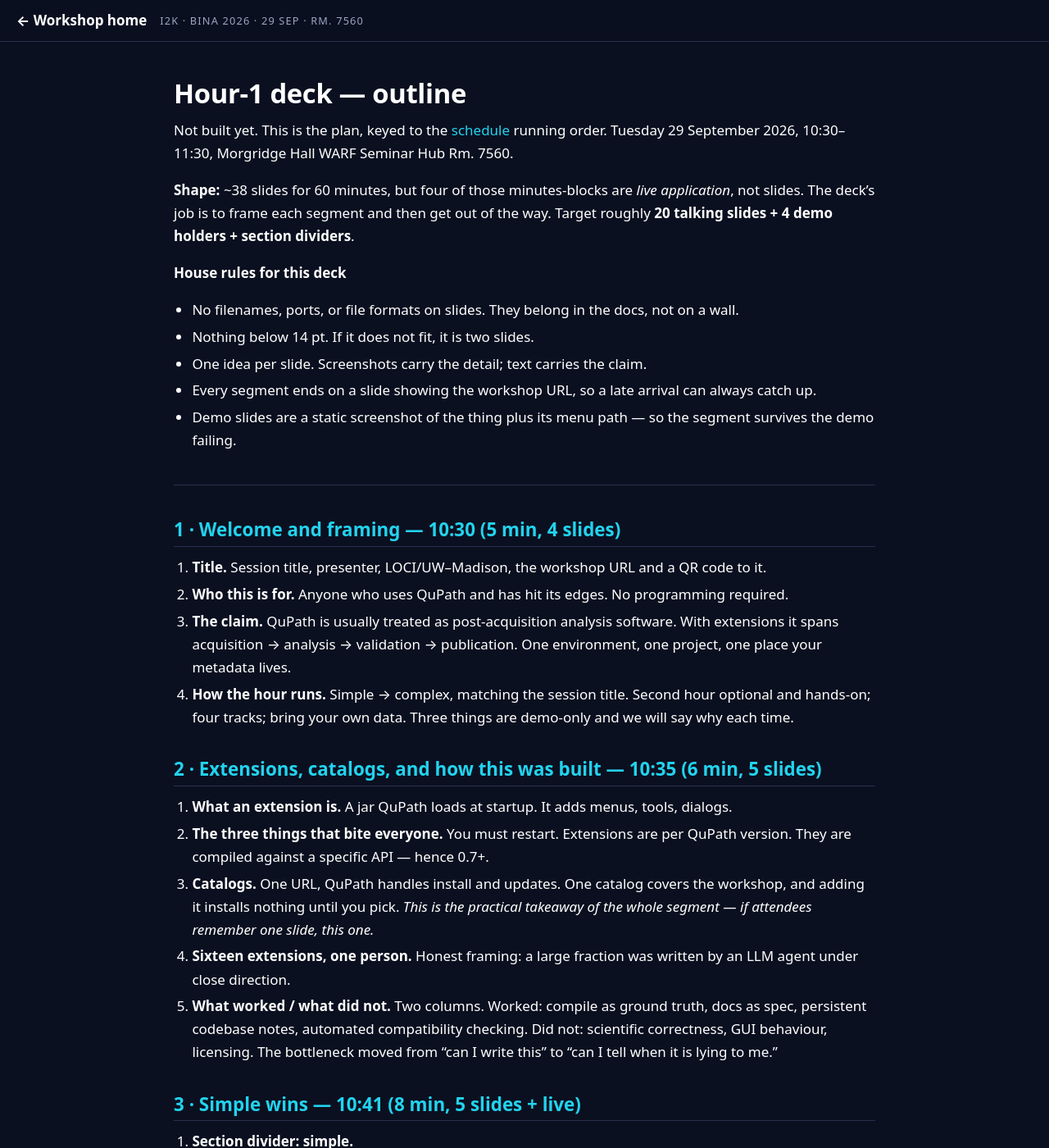
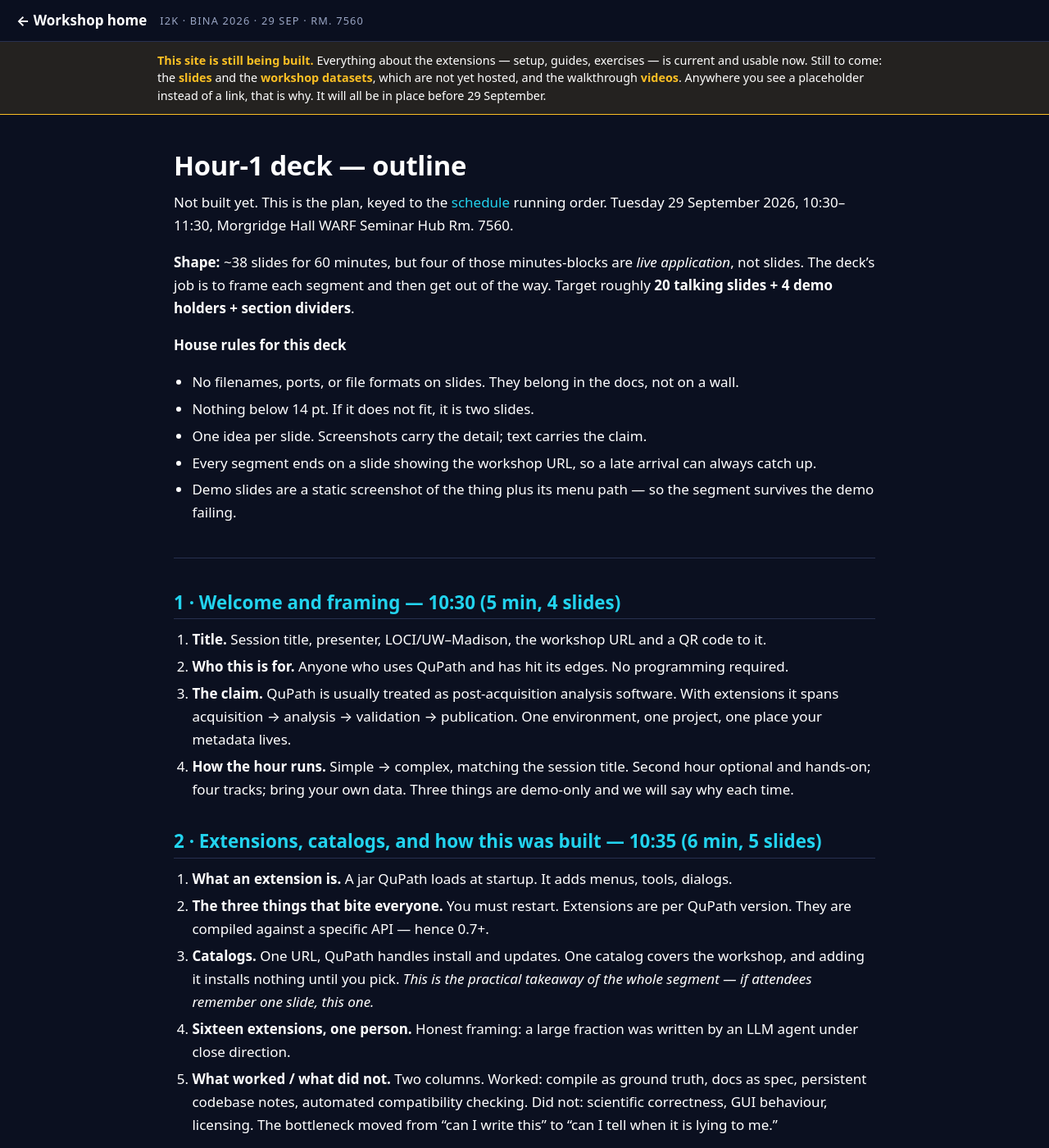
Before and after one commit to MichaelSNelson/BINA-I2K-2026-QuPath-Extensions, a Jekyll site: the page built from SLIDE_OUTLINE.md, in a window 1280 px wide and 1400 px high. Shown: the whole window at 82% size. Built offline with Jekyll 4.4.1, drawn with Linux system fonts in a browser that asks for light colours; our own code applies the rules of GitHub Pages for plain Markdown files.

Commit message:
Say plainly that the site is unfinished
The link is going out before the slides, datasets and videos are hosted, so
several pages show %%PLACEHOLDER%% where a link belongs. Without a note that
reads as a broken site rather than an unfinished one.

The banner appears on the landing page and, via the shared layout, on every
docs page - someone following a deep link should not have to go home to find
out why a link is missing. It is specific about what is missing and what is
not, so it does not undersell the parts that are ready.

Claude-Session: https://claude.ai/code/session_01KwiACUr5MacuDvqp74c96o

```diff
--- a/_layouts/default.html
+++ b/_layouts/default.html
@@ -26,6 +26,10 @@ a:hover{text-decoration:underline}
 }
 .topbar .home{font-weight:700; color:var(--ink)}
 .topbar .eyebrow{color:var(--mut); font-size:.8rem; letter-spacing:.09em; text-transform:uppercase}
+.wip{background:rgba(251,191,36,.10); border-bottom:1px solid var(--am);
+  padding:.7rem 1.25rem; color:var(--ink); font-size:.9rem; line-height:1.5}
+.wip .wrapinner{max-width:56rem; margin:0 auto}
+.wip b{color:var(--am)}
 main{max-width:56rem; margin:0 auto; padding:2rem 1.25rem 5rem}
 h1,h2,h3,h4{line-height:1.25; font-weight:700; margin:2.2rem 0 .7rem}
 h1{font-size:2.05rem; margin-top:.6rem; letter-spacing:-.01em}
@@ -66,6 +70,13 @@ img{max-width:100%; height:auto; border-radius:12px; border:1px solid var(--hair
   <a class="home" href="{{ site.baseurl }}/">&#8592; Workshop home</a>
   <span class="eyebrow">I2K &middot; BINA 2026 &middot; 29 Sep &middot; Rm. 7560</span>
 </div>
+<div class="wip"><div class="wrapinner">
+  <b>This site is still being built.</b> Everything about the extensions &mdash; setup, guides,
+  exercises &mdash; is current and usable now. Still to come: the <b>slides</b> and the
+  <b>workshop datasets</b>, which are not yet hosted, and the walkthrough <b>videos</b>. Anywhere
+  you see a placeholder instead of a link, that is why. It will all be in place before
+  29&nbsp;September.
+</div></div>
 <main>
 {{ content }}
 </main>
```
Also changed, not shown: index.html (+11 -0 lines), README.md.
